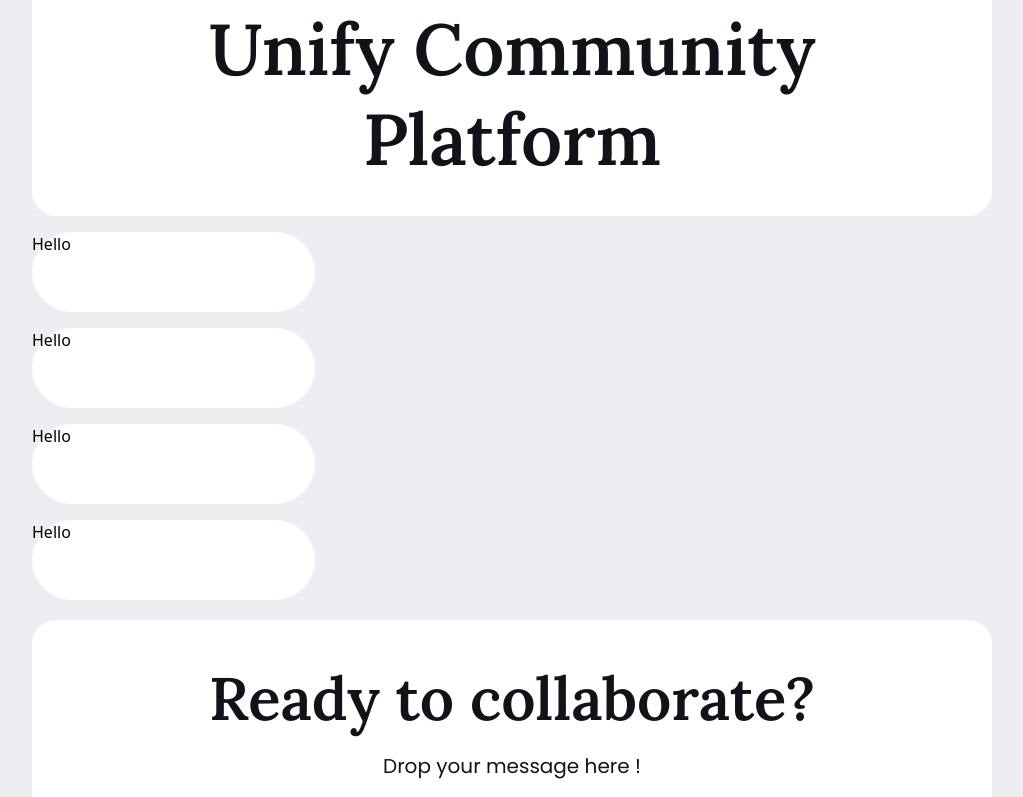
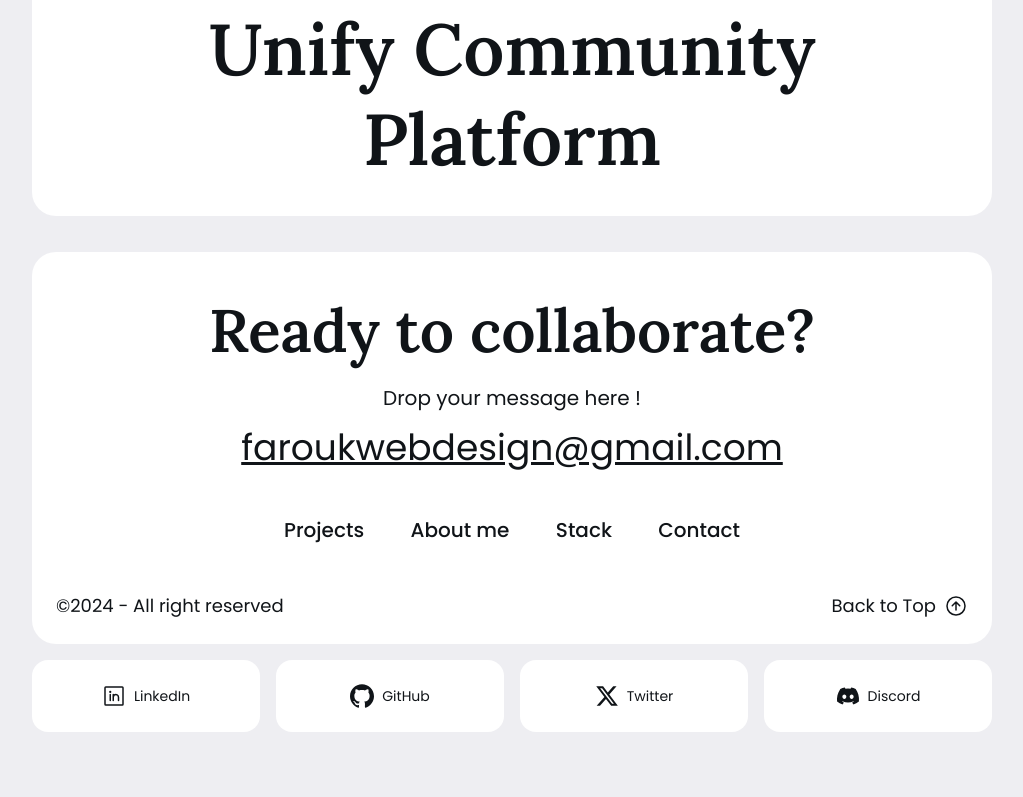
Before and after one commit to farouk26/new-portfolio, a Next.js app: page /projects/unify in a window 1280 px wide. Shown: the part 629-1426 px from the top of the page, without its empty margins (128-1151 px from the left). After the commit the page ends 1381 px from the top, so only its background shows below. Built offline with nearby package versions, Linux system fonts and the light colour scheme.

Commit message:
style: small change
n

fix #27

```diff
--- a/src/components/Cards/ProjectDetailsCard.jsx
+++ b/src/components/Cards/ProjectDetailsCard.jsx
@@ -34,12 +34,7 @@ export default function ProjectDetailsCard() {
       {/* Project Detail Section */}
       <div className="w-full min-h-full flex lg:flex-row flex-col gap-4">
         {/* 1st Column */}
-        <div className="w-[30%] min-h-fit flex flex-col gap-4">
-          <div className="w-full h-[5rem] rounded-full bg-white-200">Hello</div>
-          <div className="w-full h-[5rem] rounded-full bg-white-200">Hello</div>
-          <div className="w-full h-[5rem] rounded-full bg-white-200">Hello</div>
-          <div className="w-full h-[5rem] rounded-full bg-white-200">Hello</div>
-        </div>
+        <div className="w-[30%] min-h-fit flex flex-col gap-4"></div>
         {/* 2nd Column */}
         <div className="w-[70%] min-h-fit flex flex-col gap-4">
           {/* Overview */}
```
